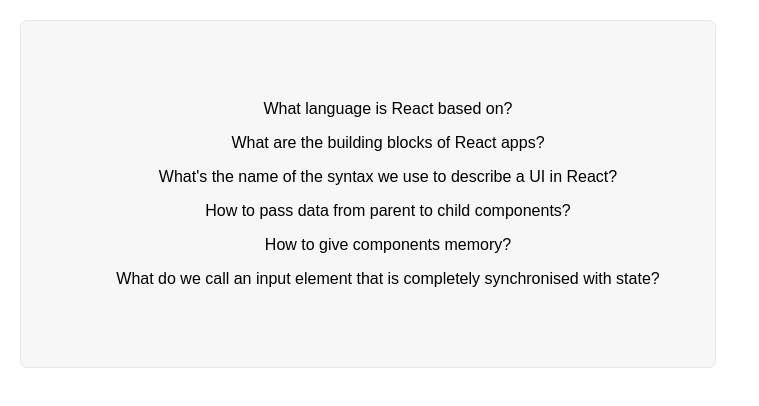
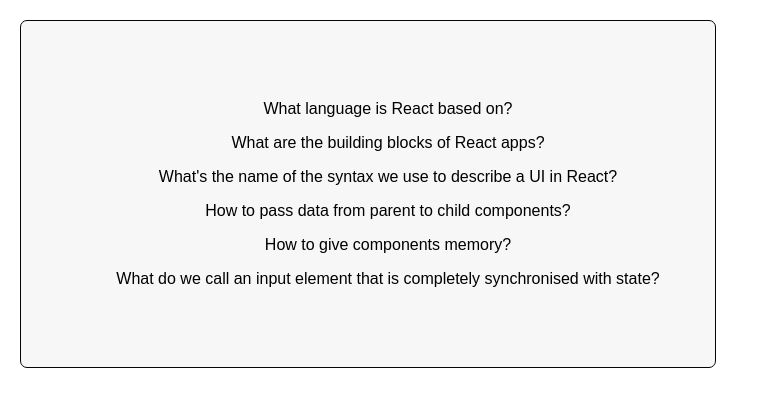
Before and after one commit to vimal336/React-js-projects, a React (Create React App) app in the folder flashcard/: page / in a window 1280 px wide. Shown: the top 406 px of the page, without its empty margins (0-759 px from the left). Built offline with nearby package versions, Linux system fonts and the light colour scheme.

Commit message:
react flashcard project

```diff
--- a/flashcard/src/styles.css
+++ b/flashcard/src/styles.css
@@ -14,7 +14,7 @@
   }
 
   .flashcards div {
-    border: 1px solid #e7e7e7;
+    border: 1px solid #050505;
     background-color: #f7f7f7;
     border-radius: 7px;
     aspect-ratio: 2 / 1;
```
